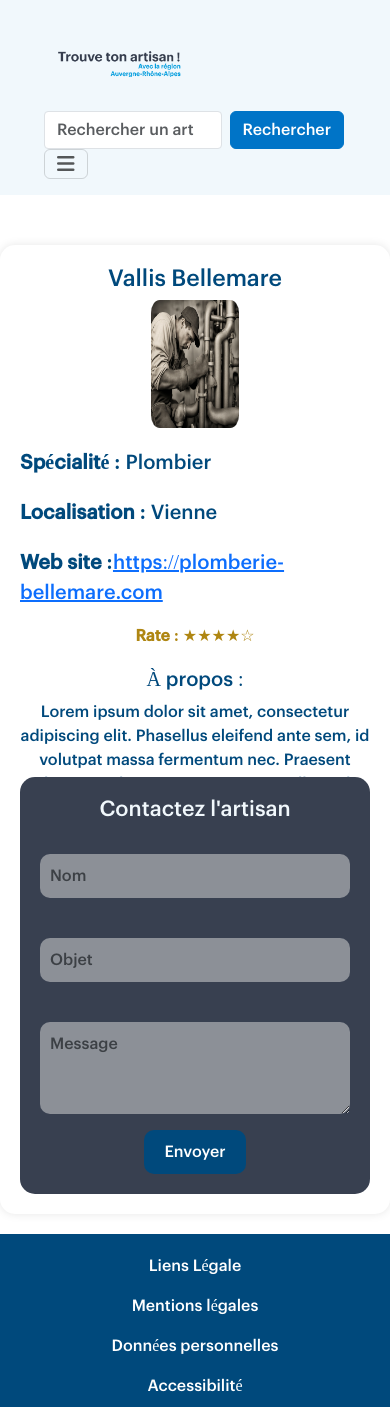
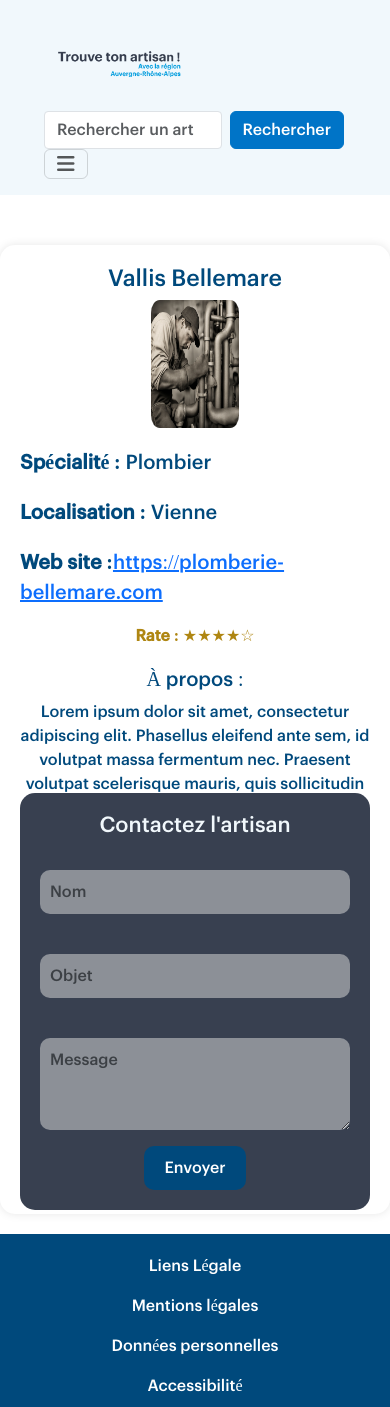
Before and after one commit to SINJ1/TrouveTonArtisan, an Angular app: page /artisan/1 in a window 390 px wide. Shown: the top 1407 px of the page. Built offline with nearby package versions, Linux system fonts and the light colour scheme.

Commit message:
Ajout responsive fiche artisan

```diff
--- a/src/app/fiche-artisan/fiche-artisan.component.scss
+++ b/src/app/fiche-artisan/fiche-artisan.component.scss
@@ -53,3 +53,9 @@ body {
         margin-bottom: 30px;
     }
 }
+@media (max-width: 800px) and (min-width: 300px) {
+    .contact-form {
+        position: relative;
+        top: 16px;
+    }
+}
```
